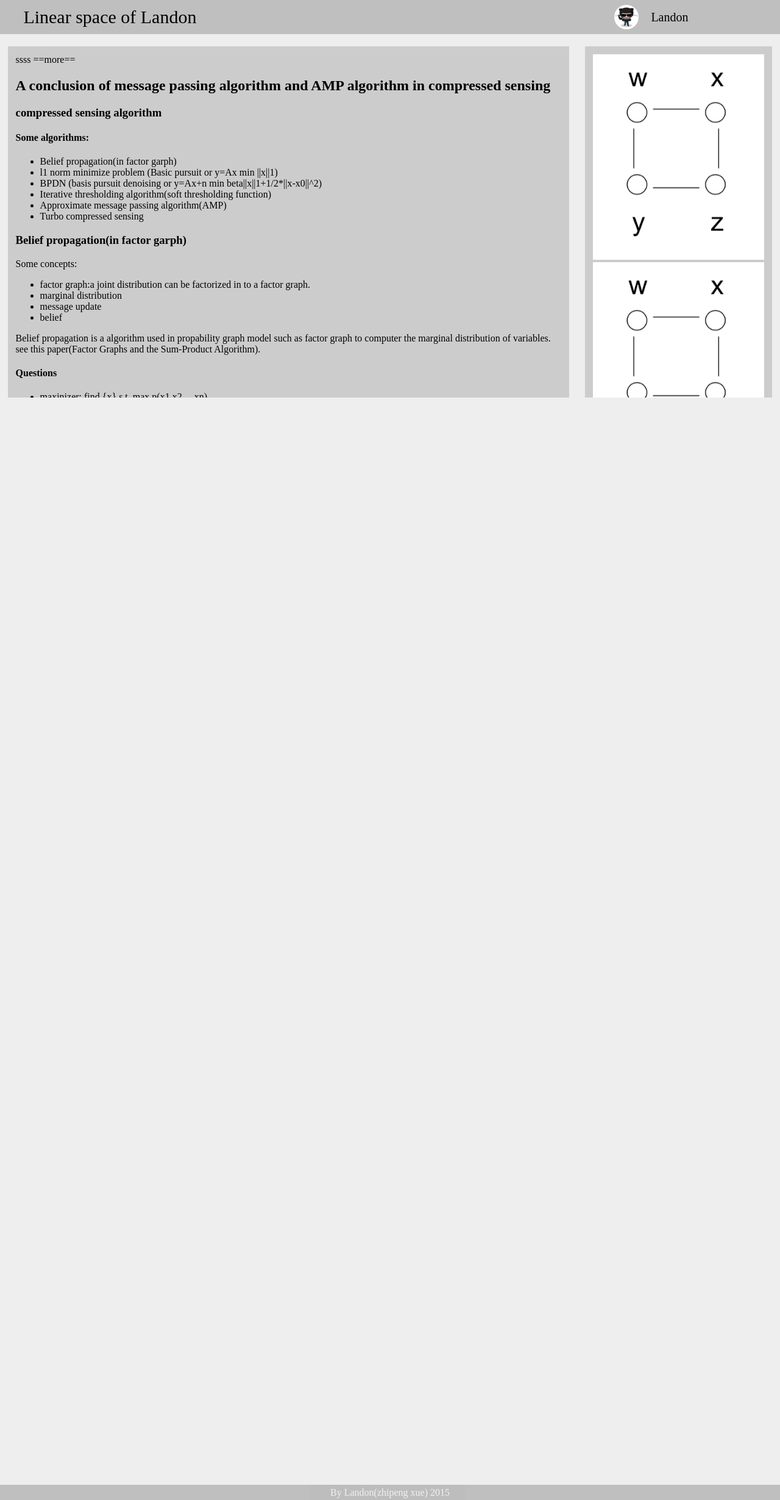
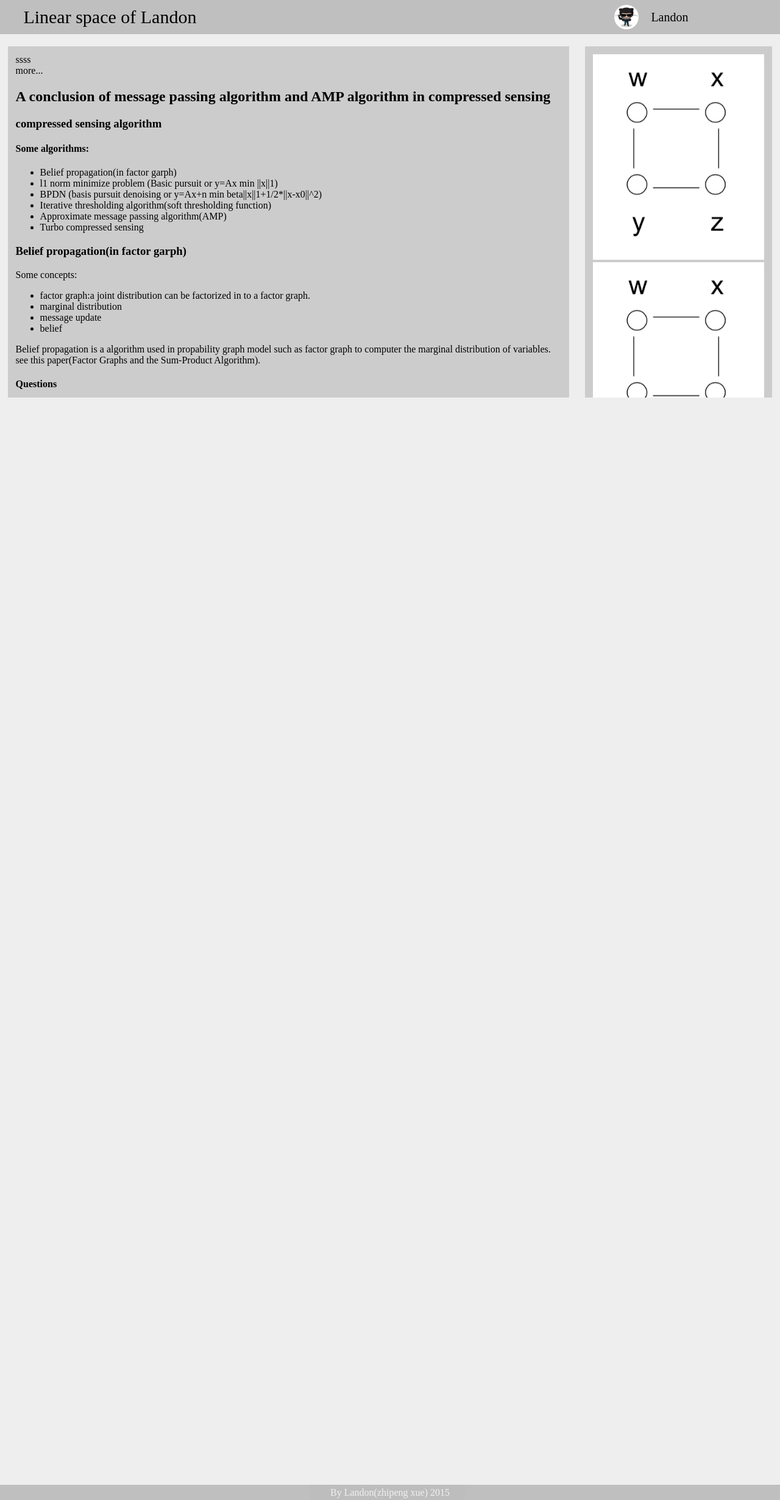
Before and after one commit to myworkstation/myworkstation.github.io, a Jekyll site: the page built from _posts/2015-4-19-Conclusion of message passing algorithm and AMP in compressed sensing.html, in a window 1280 px wide. Shown: the whole page at 61% size. Built offline with Jekyll 4.4.1, drawn with Linux system fonts in a browser that asks for light colours; nearby versions of some CDN libraries; library files that are not in the unit come from our copies.

```diff
--- a/_posts/2015-4-19-Conclusion of message passing algorithm and AMP in compressed sensing.html
+++ b/_posts/2015-4-19-Conclusion of message passing algorithm and AMP in compressed sensing.html
@@ -1,10 +1,11 @@
 ---
 layout: default
 title: A conclusion of message passing algorithm and AMP algorithm in compressed sensing
-excerpt_separator: ==more==
+excerpt_separator: more...
 ---
 ssss
-==more==
+<br>
+more...
 
 <h2>{{ page.title }}</h2>
 <h3>compressed sensing algorithm</h3>
```
